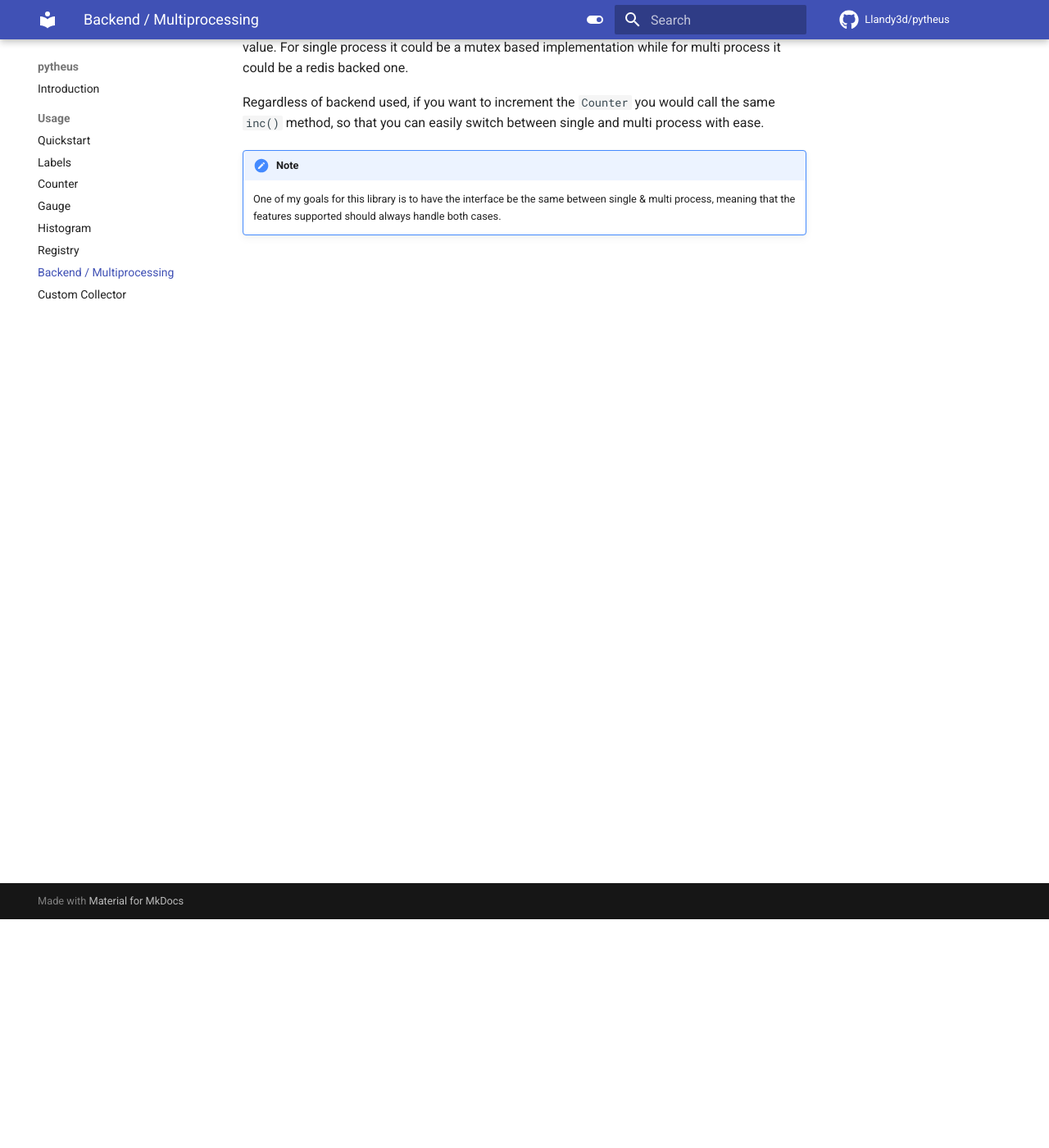
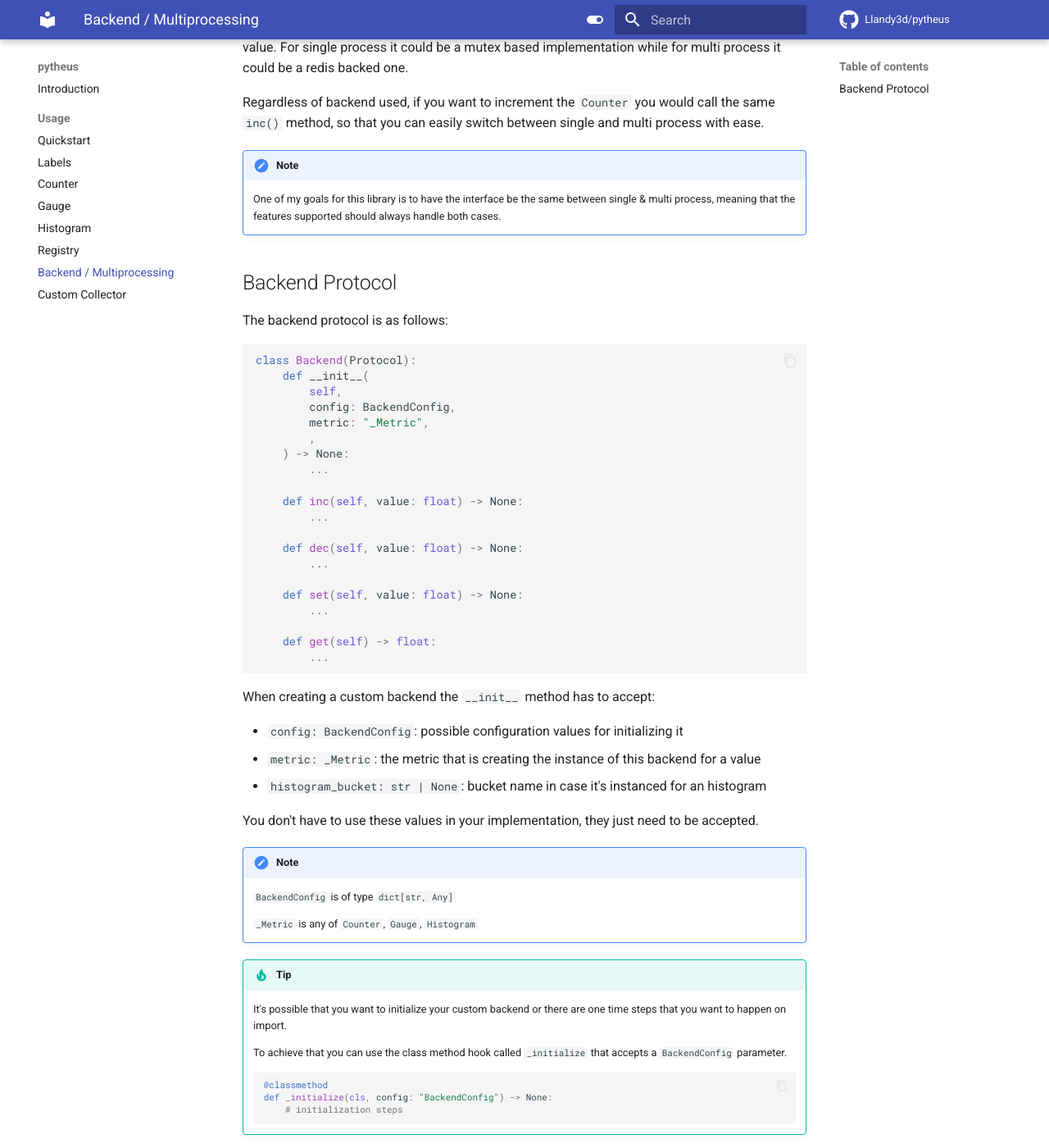
Before and after one commit to Llandy3d/pytheus, an MkDocs documentation site: the page built from docs/backend.md, in a window 1280 px wide and 1400 px high, scrolled down 279 px. Shown: the whole window at 82% size. Built offline with MkDocs 1.6.1 and Material for MkDocs 9.7.7, drawn with Linux system fonts in a browser that asks for light colours; comment, search, counter and statistics services are not loaded.

Commit message:
backend protocol

````diff
--- a/docs/backend.md
+++ b/docs/backend.md
@@ -9,3 +9,56 @@ Regardless of backend used, if you want to increment the `Counter` you would cal
 !!! note
 
     One of my goals for this library is to have the interface be the same between single & multi process, meaning that the features supported should always handle both cases.
+
+## Backend Protocol
+
+The backend protocol is as follows:
+
+```python
+class Backend(Protocol):
+    def __init__(
+        self,
+        config: BackendConfig,
+        metric: "_Metric",
+        ,
+    ) -> None:
+        ...
+
+    def inc(self, value: float) -> None:
+        ...
+
+    def dec(self, value: float) -> None:
+        ...
+
+    def set(self, value: float) -> None:
+        ...
+
+    def get(self) -> float:
+        ...
+```
+
+When creating a custom backend the `__init__` method has to accept:
+
+- `config: BackendConfig`: possible configuration values for initializing it
+- `metric: _Metric`: the metric that is creating the instance of this backend for a value
+- `histogram_bucket: str | None`: bucket name in case it's instanced for an histogram
+
+You don't have to use these values in your implementation, they just need to be accepted.
+
+!!! note
+
+    `BackendConfig` is of type `dict[str, Any]`
+
+    `_Metric` is any of `Counter`, `Gauge`, `Histogram`
+
+!!! tip
+
+    It's possible that you want to initialize your custom backend or there are one time steps that you want to happen on import.
+
+    To achieve that you can use the class method hook called `_initialize` that accepts a `BackendConfig` parameter.
+
+    ```python
+    @classmethod
+    def _initialize(cls, config: "BackendConfig") -> None:
+        # initialization steps
+    ```
````
Also changed, not shown: README.md (+1 -1 lines).
